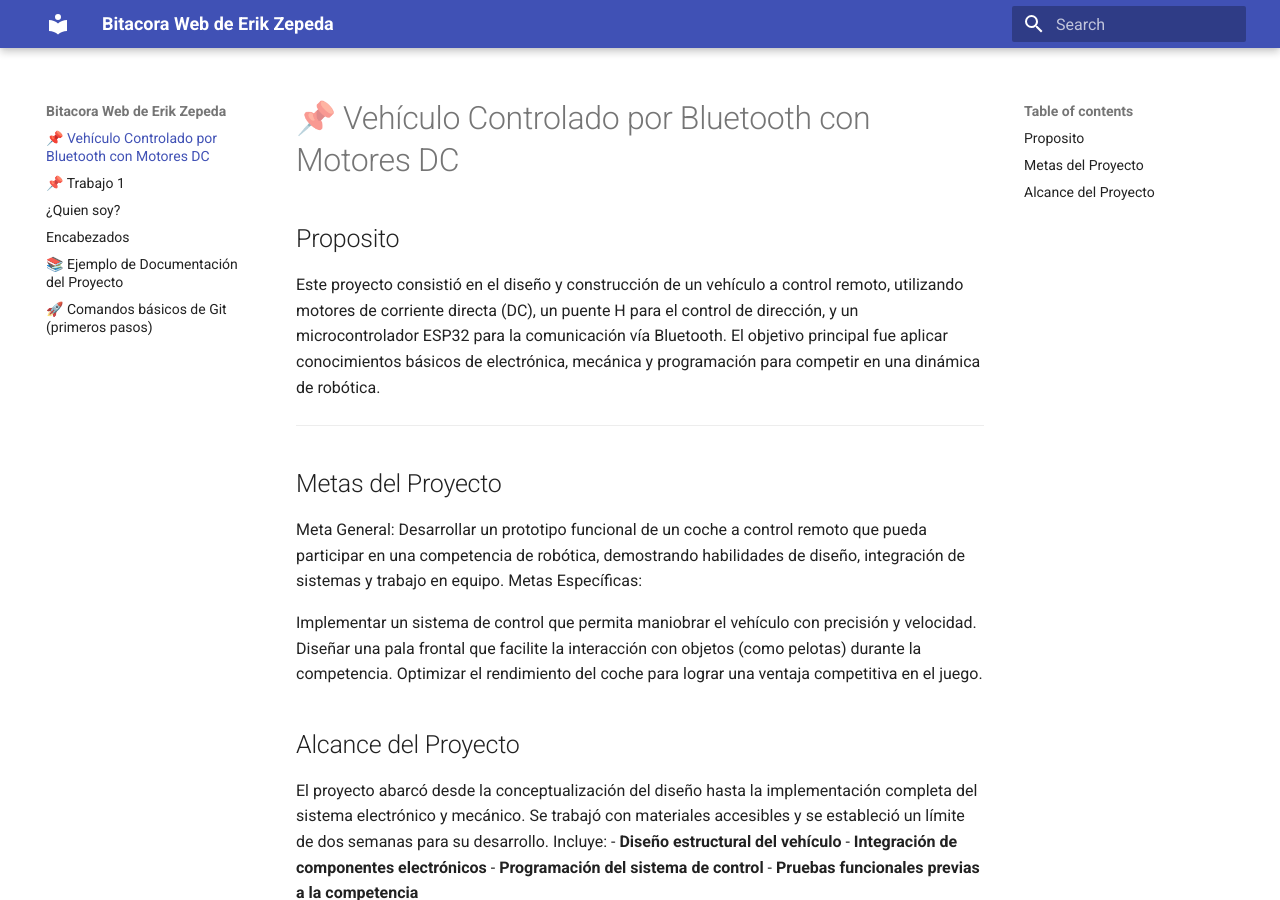
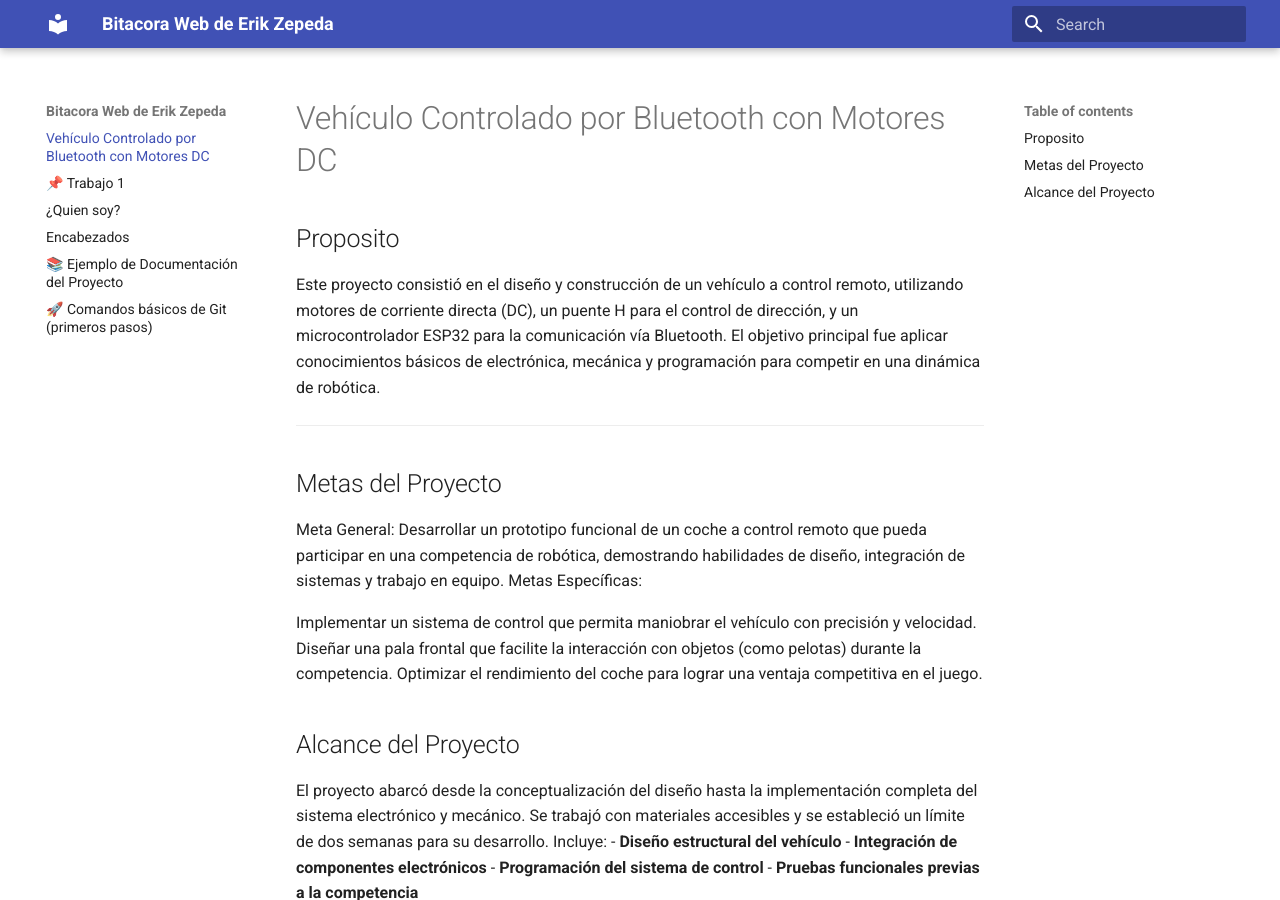
Before and after one commit to erikzepedaa/portafolioerikz, an MkDocs documentation site: the page built from docs/index.md, in a window 1280 px wide and 900 px high. Built offline with MkDocs 1.6.1 and Material for MkDocs 9.7.7, drawn with Linux system fonts in a browser that asks for light colours.

```diff
--- a/docs/index.md
+++ b/docs/index.md
@@ -1,4 +1,4 @@
-# 📌 Vehículo Controlado por Bluetooth con Motores DC
+# Vehículo Controlado por Bluetooth con Motores DC
 
 ## Proposito
 Este proyecto consistió en el diseño y construcción de un vehículo a control remoto, utilizando motores de corriente directa (DC), un puente H para el control de dirección, y un microcontrolador ESP32 para la comunicación vía Bluetooth. El objetivo principal fue aplicar conocimientos básicos de electrónica, mecánica y programación para competir en una dinámica de robótica.
```
